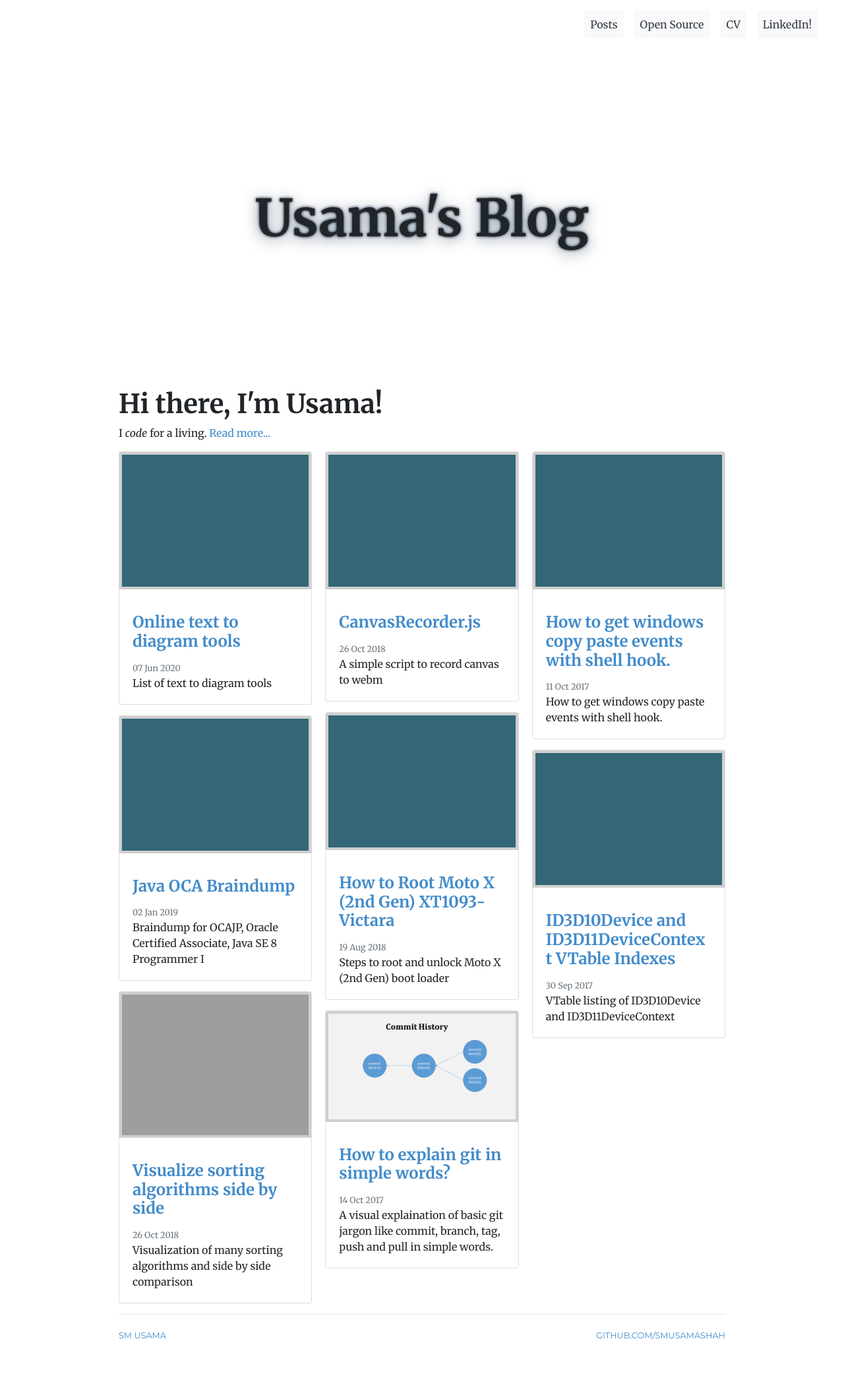
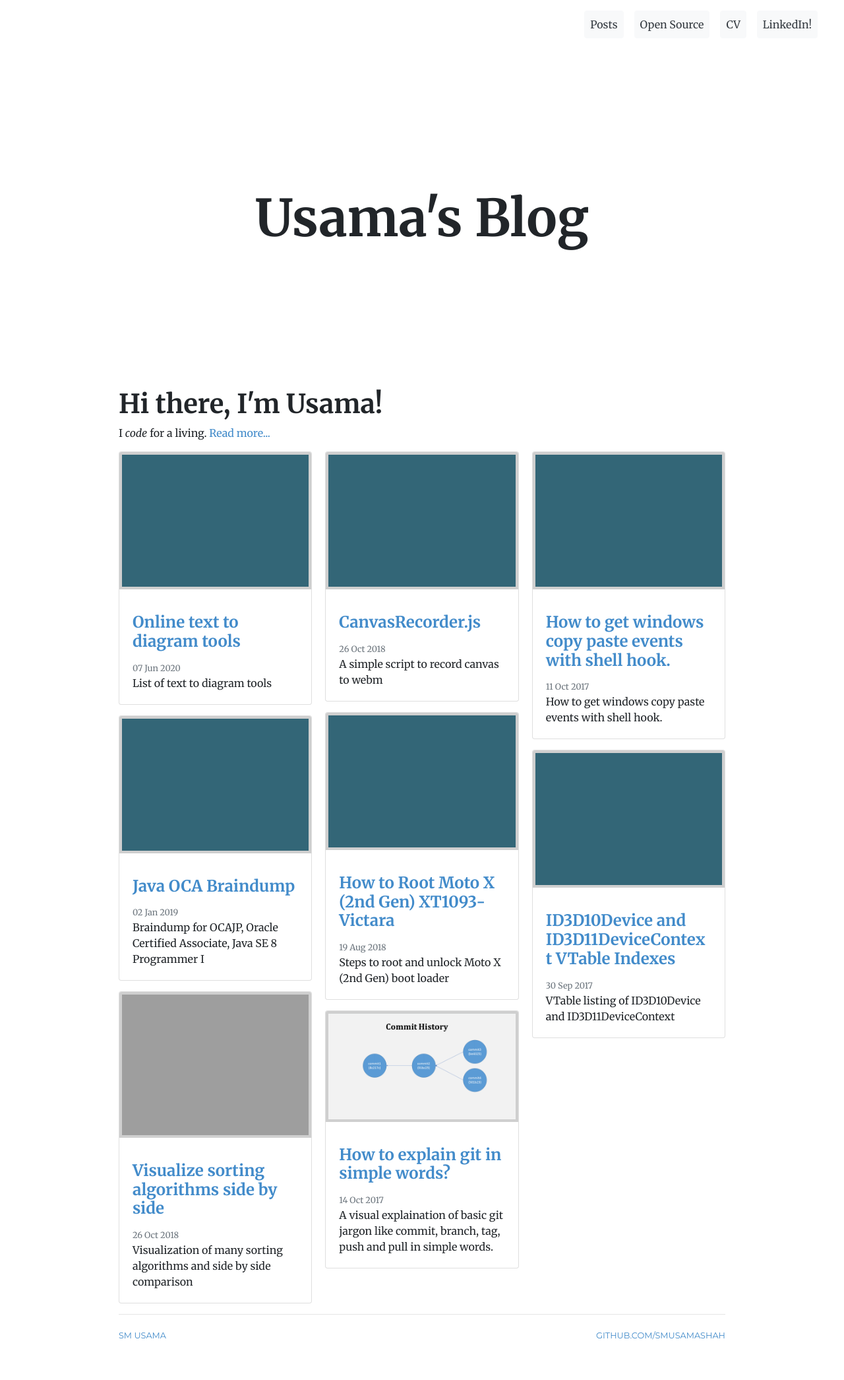
Before and after one commit to SMUsamaShah/SMUsamaShah.github.io, a Jekyll site: the page built from index.html, in a window 1280 px wide. Shown: the whole page at 66% size. Built offline with Jekyll 4.4.1, drawn with Linux system fonts in a browser that asks for light colours.

Commit message:
Update style.css

```diff
--- a/css/style.css
+++ b/css/style.css
@@ -50,7 +50,7 @@ header {
 	line-height: .8;
 /* 	white-space: pre; */
 	font-weight: 900;
-	text-shadow: 0 0.1ex 0.5ex rgba(0,34,68,50%), 0 0 0.1ex #012;
+/* 	text-shadow: 0 0.1ex 0.5ex rgba(0,34,68,50%), 0 0 0.1ex #012; */
 }
 
 img {
```
